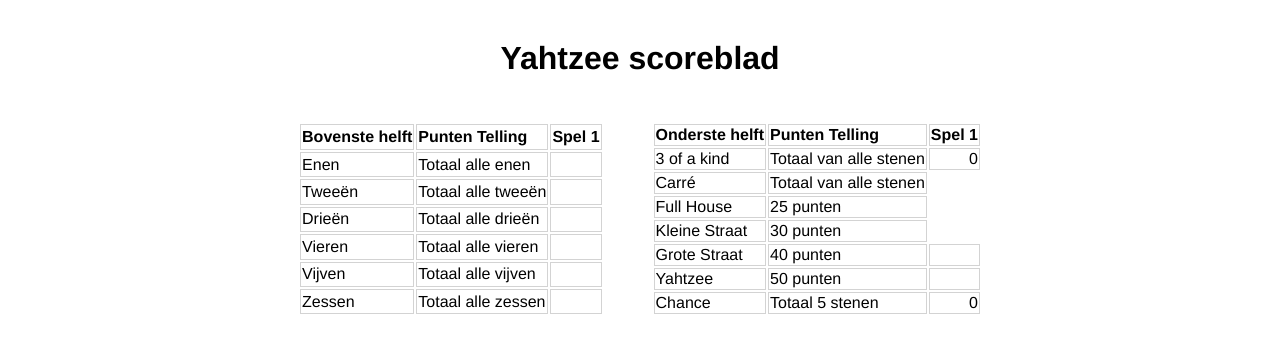
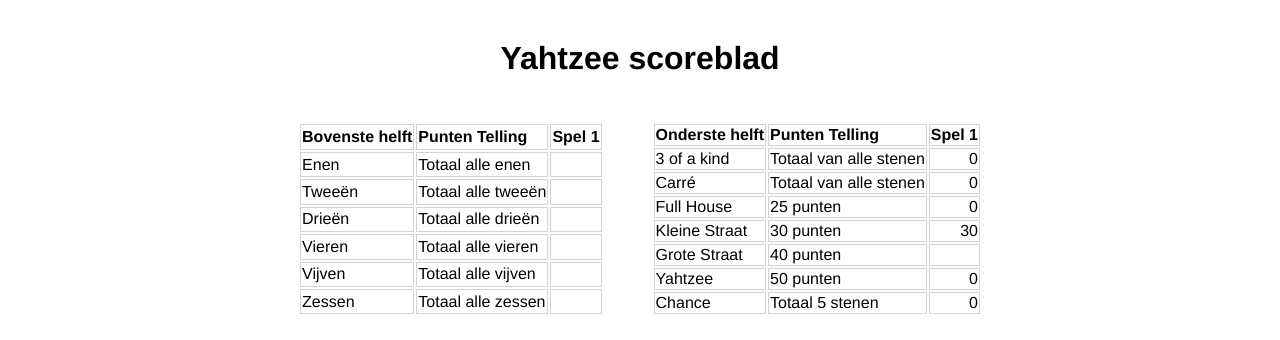
Before and after one commit to Hauke2222/vue-yahtzee, a Vue app: page / in a window 1280 px wide. Shown: the top 340 px of the page. Built offline with nearby package versions, Linux system fonts and the light colour scheme.

Commit message:
added emit for dices array + added score checks

```diff
--- a/src/components/DiceRoll.vue
+++ b/src/components/DiceRoll.vue
@@ -28,7 +28,8 @@
 
   methods: {
     passDataToScoreComponent() {
-      this.$root.$emit("clicked", this.rolledNumbers);
+      this.$root.$emit("clicked", this.rolledNumbers, this.dices);
+      //this.$root.$emit("clicked", this.dices);
     },
 
     rollDice() {
--- a/src/components/Score.vue
+++ b/src/components/Score.vue
@@ -55,17 +55,17 @@
         <tr>
           <td>Carré</td>
           <td>Totaal van alle stenen</td>
-          <!-- <td id="align-right">{{ fourOfAKind }}</td> -->
+          <td id="align-right">{{ fourOfAKind }}</td>
         </tr>
         <tr>
           <td>Full House</td>
           <td>25 punten</td>
-          <!-- <td id="align-right">{{ fullHouse }}</td> -->
+          <td id="align-right">{{ fullHouse }}</td>
         </tr>
         <tr>
           <td>Kleine Straat</td>
           <td>30 punten</td>
-          <!-- <td id="align-right">{{ smallStraight }}</td> -->
+          <td id="align-right">{{ smallStraight }}</td>
         </tr>
         <tr>
           <td>Grote Straat</td>
@@ -75,7 +75,7 @@
         <tr>
           <td>Yahtzee</td>
           <td>50 punten</td>
-          <td id="align-right"></td>
+          <td id="align-right">{{ yahtzee }}</td>
         </tr>
         <tr>
           <td>Chance</td>
@@ -110,32 +110,65 @@
     //calculateTopSide() {},
 
     threeOfAKind() {
-      if (Object.entries(this.rolledNumbers).filter(([key]) => key >= 3)) {
+      if (Object.values(this.rolledNumbers).find((element) => element >= 3)) {
         return this.sumOfRolledNumbers;
       }
       return 0;
     },
 
-    //fourOfAKind() {},
+    fourOfAKind() {
+      if (Object.values(this.rolledNumbers).find((element) => element >= 4)) {
+        return this.sumOfRolledNumbers;
+      }
+      return 0;
+    },
 
-    //fullHouse() {},
+    fullHouse() {
+      if (
+        Object.values(this.rolledNumbers).find((element) => element == 3) &&
+        Object.values(this.rolledNumbers).find((element) => element == 2)
+      ) {
+        return 25;
+      }
+      return 0;
+    },
 
-    //smallStraight() {},
+    smallStraight() {
+      console.log(
+        ["1234", "2345", "3456"].indexOf(this.dicesString > -1) ? 30 : 0
+      );
+      console.log(this.dices);
+      return ["1234", "2345", "3456"].indexOf(this.dicesString > -1) ? 30 : 0;
+    },
+
+    dicesString() {
+      return this.dices
+        .slice()
+        .sort()
+        .join("");
+    },
 
     //largeStraight() {},
 
-    //yahtzee() {},
+    yahtzee() {
+      if (Object.values(this.rolledNumbers).find((element) => element == 5)) {
+        return this.sumOfRolledNumbers;
+      }
+      return 0;
+    },
   },
 
   mounted() {
-    this.$root.$on("clicked", (rolledNumbers) => {
+    this.$root.$on("clicked", (rolledNumbers, dices) => {
       this.rolledNumbers = rolledNumbers;
+      this.dices = dices;
     });
   },
 
   data() {
     return {
       rolledNumbers: [],
+      dices: [],
     };
   },
 };
```
